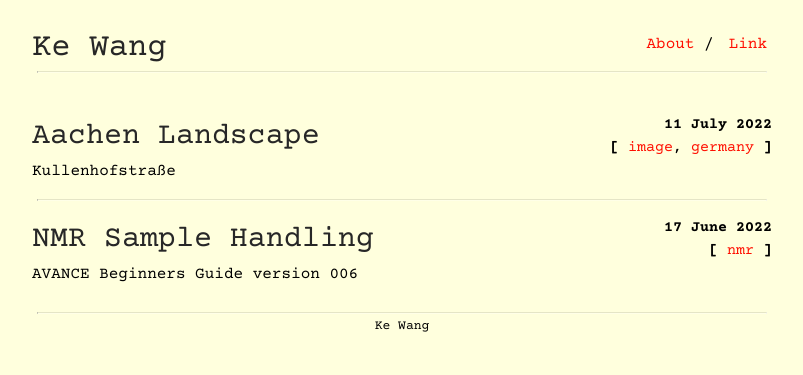
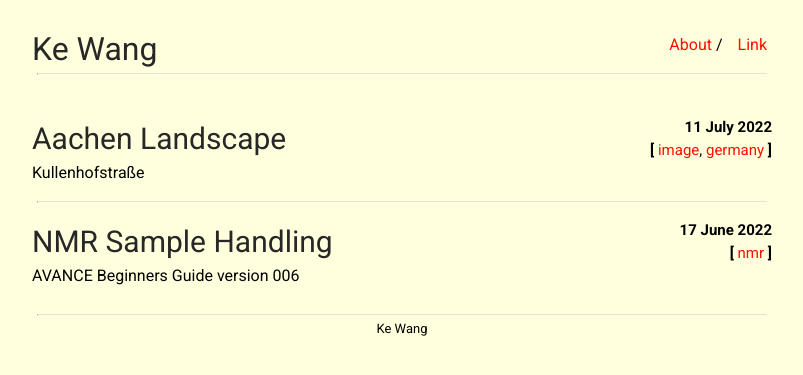
Before and after one commit to ekdc11/ekdc11.github.io, a Jekyll site: the page built from index.html, in a window 1280 px wide. Shown: the top 375 px of the page, without its empty margins (238-1041 px from the left). Built offline with Jekyll 4.4.1, drawn with Linux system fonts in a browser that asks for light colours.

Commit message:
Update main.scss

```diff
--- a/css/main.scss
+++ b/css/main.scss
@@ -13,7 +13,7 @@ $small-width: 480px;
 
 body {
     margin: 0;
-    font-family: "Courier Prime", monospace;
+    font-family: "Roboto", sans-serif;
     background-color: #FFFFDD;
     min-height: 100%;
 }
```
